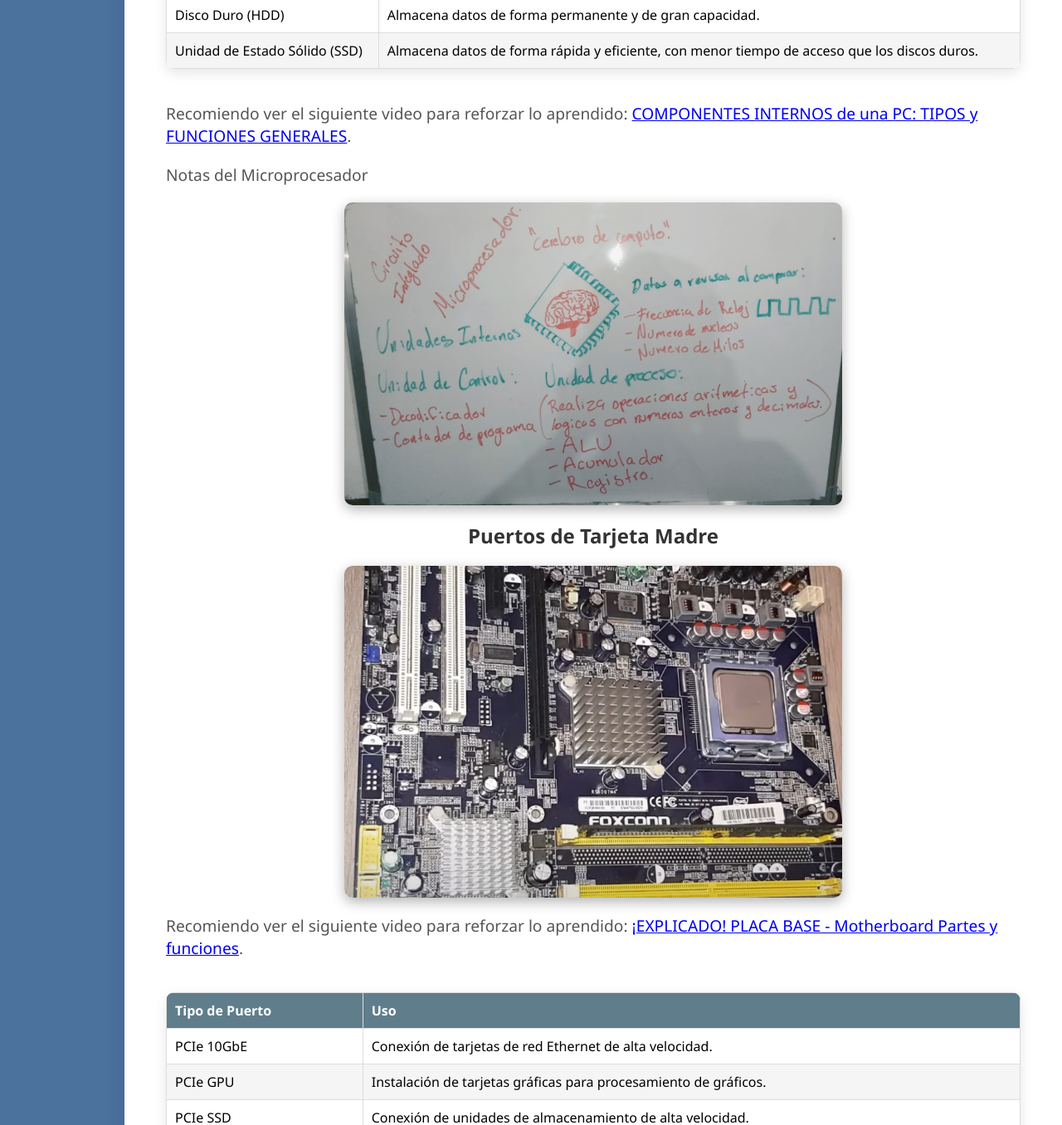
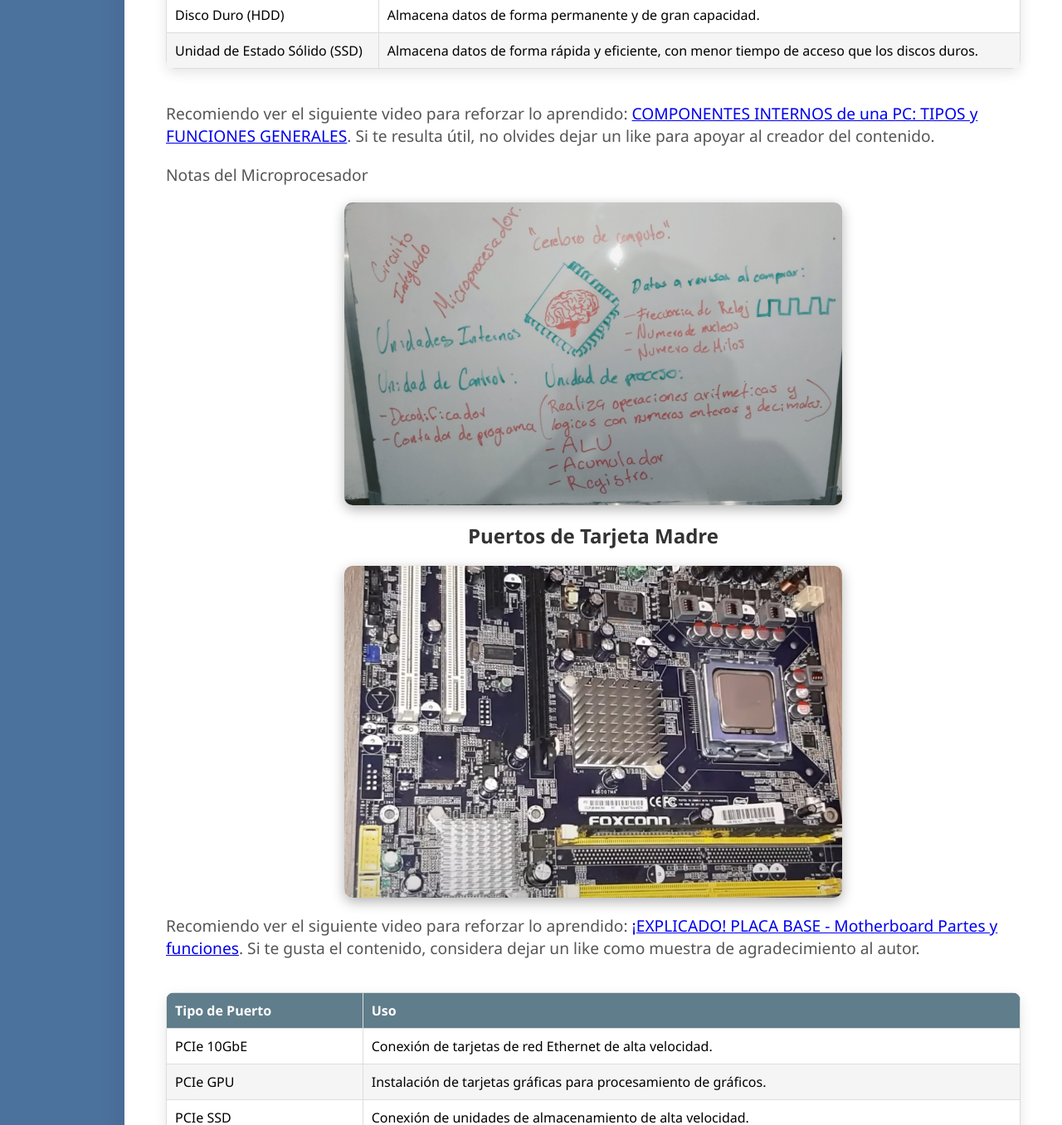
Before and after one commit to Carlos-hash-010164100/Carlos-hash-010164100.github.io, a plain HTML site: page index.html in a window 1280 px wide. Shown: the part 1762-3118 px from the top of the page at 83% size. Drawn offline with Linux system fonts and the light colour scheme.

Commit message:
Update index.html

```diff
--- a/index.html
+++ b/index.html
@@ -132,6 +132,7 @@
 </section>
 <p>Recomiendo ver el siguiente video para reforzar lo aprendido:
    <a href="https://www.youtube.com/watch?v=N6c1yR0GlOI">COMPONENTES INTERNOS de una PC: TIPOS y FUNCIONES GENERALES</a>.
+   Si te resulta útil, no olvides dejar un like para apoyar al creador del contenido.
 </p>
 
 <section id="puertos-de-tarjeta-madre">
@@ -145,8 +146,10 @@
     </div>
     <p>Recomiendo ver el siguiente video para reforzar lo aprendido:
        <a href="https://www.youtube.com/watch?v=1jbFYAO_Gw4">¡EXPLICADO! PLACA BASE - Motherboard Partes y funciones</a>.
+       Si te gusta el contenido, considera dejar un like como muestra de agradecimiento al autor.
     </p>
 </section>
+
  <table class="tabla-puertos">
                 <thead>
                     <tr>
```
